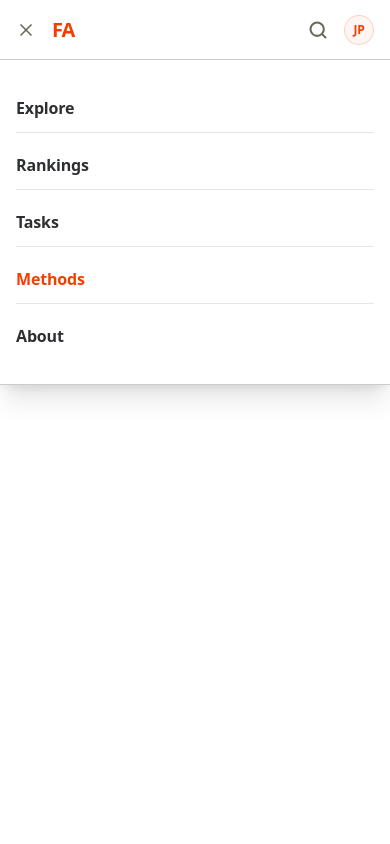
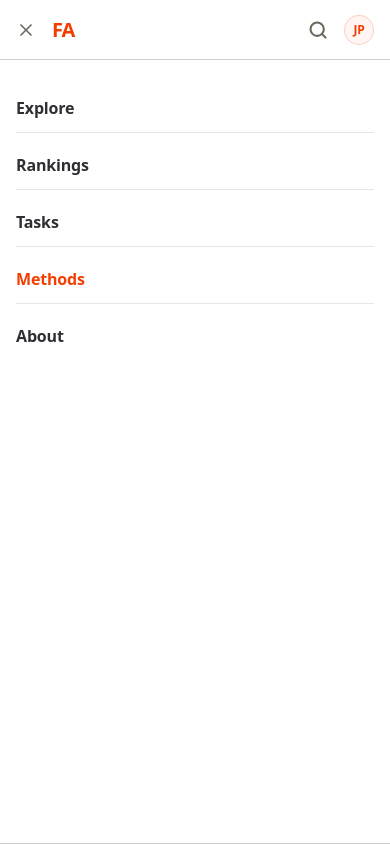
Before and after one commit to abhayXdev/FrontierAtlas-Method, a Next.js app: page / in a window 390 px wide. Both pictures are taken after a click on the button 26 px from the left and 29 px from the top of the page. Built offline with nearby package versions, Linux system fonts and the light colour scheme.

Commit message:
fix: correct mobile menu dropdown positioning and remove missing animation plugin classes

```diff
--- a/src/components/layout/navbar.tsx
+++ b/src/components/layout/navbar.tsx
@@ -23,7 +23,7 @@ export function Navbar() {
 
         {/* Mobile Search Overlay (Takes over navbar completely on mobile when active) */}
         {isMobileSearchOpen && (
-          <div className="absolute inset-0 flex items-center px-4 bg-surface z-50 md:hidden animate-in fade-in slide-in-from-right-4 duration-200">
+          <div className="absolute inset-0 flex items-center px-4 bg-surface z-50 md:hidden">
             <button
               type="button"
               className="text-secondary hover:text-primary mr-3"
@@ -109,7 +109,7 @@ export function Navbar() {
 
       {/* Mobile Menu Dropdown Overlay */}
       {isMobileMenuOpen && (
-        <div className="lg:hidden absolute top-[60px] left-0 right-0 z-40 bg-surface border-b border-default shadow-xl overflow-hidden animate-in fade-in slide-in-from-top-2 duration-200">
+        <div className="lg:hidden fixed top-[60px] left-0 right-0 bottom-0 z-40 bg-surface border-b border-default shadow-xl overflow-y-auto">
           <div className="flex flex-col px-4 py-6 space-y-6">
             <ul role="list" className="flex flex-col space-y-2 text-[16px] font-bold text-primary m-0 p-0 list-none">
               <li><Link href="#" className="hover:text-brand transition-colors block py-3 border-b border-default/50" onClick={() => setIsMobileMenuOpen(false)}>Explore</Link></li>
```
